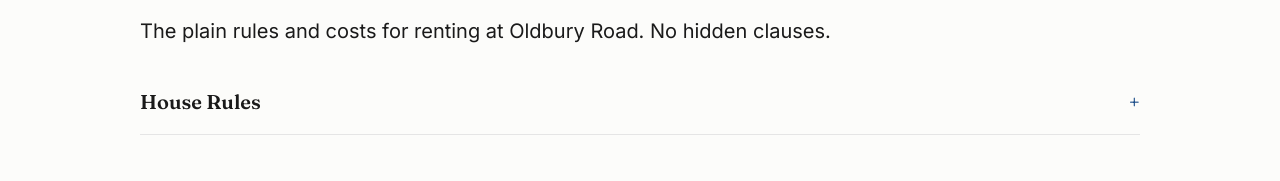
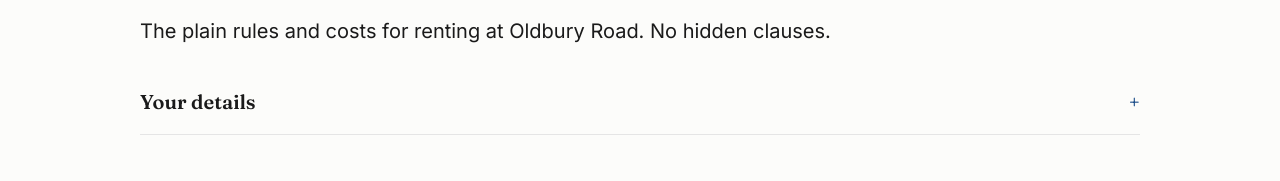
Before and after one commit to Carelli-prop/carelli-properties, a Next.js app: page /good-to-know in a window 1280 px wide. Shown: the part 155-336 px from the top of the page. Built offline with nearby package versions, Linux system fonts and the light colour scheme; no server answers.

Commit message:
Update page.tsx

```diff
--- a/app/good-to-know/page.tsx
+++ b/app/good-to-know/page.tsx
@@ -13,6 +13,17 @@ export default function GoodToKnowPage() {
         The plain rules and costs for renting at Oldbury Road. No hidden
         clauses.
       </p>
+
+            <details className="disclosure">
+        <summary>Your details</summary>
+        <div className="disclosure-body">
+          <p>
+            We only use your name and contact details to arrange and confirm
+            viewings. We never sell them or pass them to anyone else. They are
+            stored securely and deleted when no longer needed.
+          </p>
+        </div>
+      </details>
 
       <details className="disclosure">
         <summary>House Rules</summary>
```
